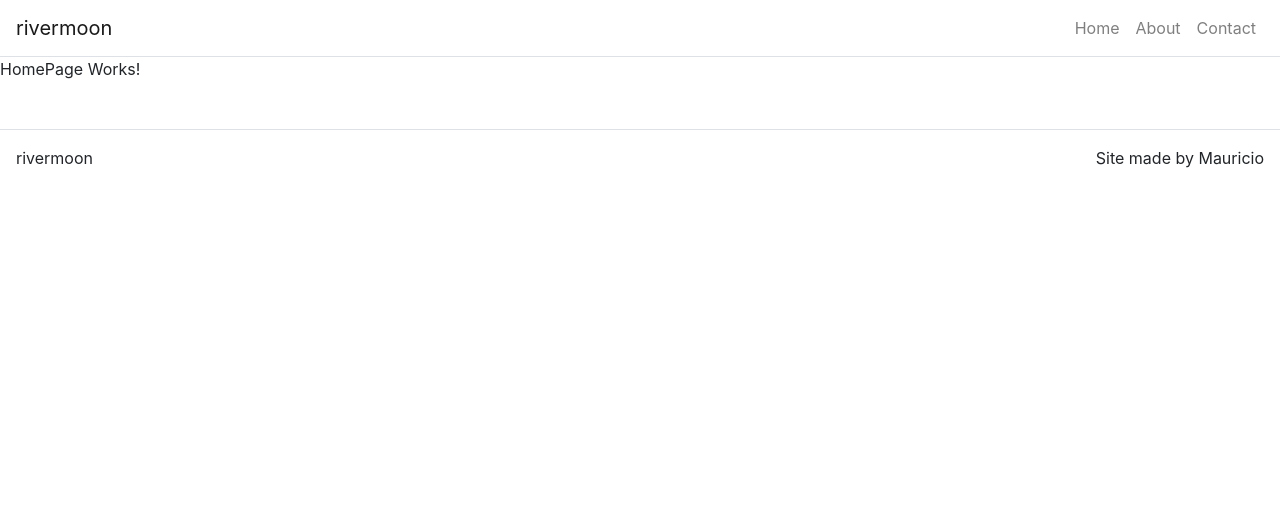
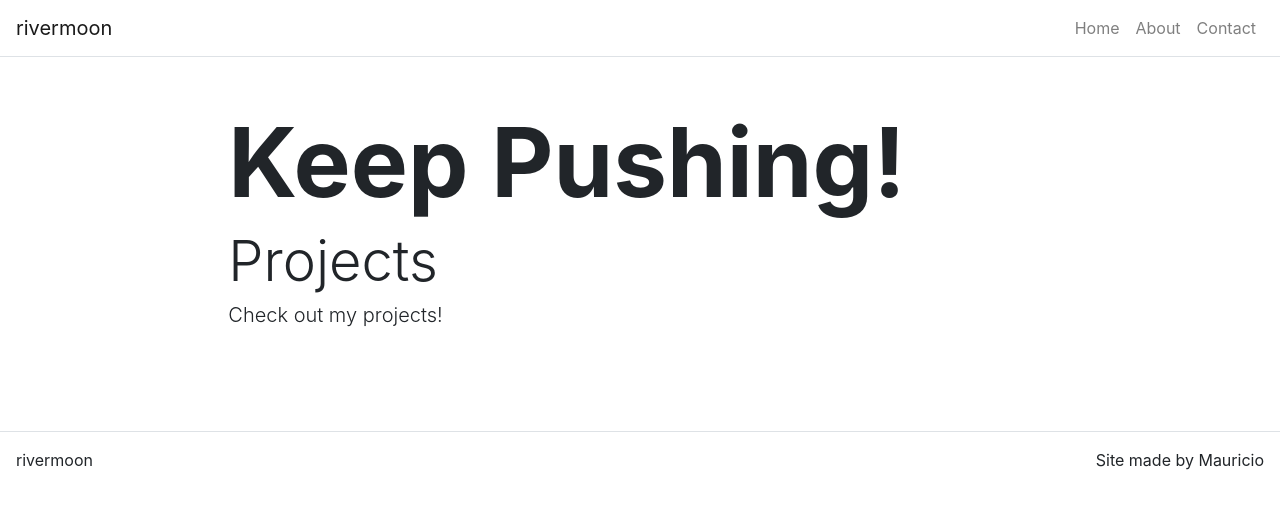
Before and after one commit to rivermoon21/mauricerivers.github.io, a React (Create React App) app in the folder portfolio-site/: page / in a window 1280 px wide. Shown: the top 508 px of the page. Built offline with nearby package versions, Linux system fonts and the light colour scheme.

Commit message:
Added Hero, Jumbotron component to Homepage

```diff
--- /dev/null
+++ b/portfolio-site/src/components/Hero.js
@@ -0,0 +1,23 @@
+import React from 'react';
+import Jumbotron from 'react-bootstrap/Jumbotron';
+import Container from 'react-bootstrap/Container';
+import Row from 'react-bootstrap/Row';
+import Col from 'react-bootstrap/Col';
+
+function Hero(props) {
+  return (
+    <Jumbotron className="bg-transparent jumbotron-fluid p-0" >
+      <Container fluid={true}>
+        <Row className="justify-content-center py-5">
+          <Col md={8} sm={12}>
+            { props.title && <h1 className="display-1 font-weight-bolder" >{props.title}</h1> }
+            { props.subTitle && <h3 className="display-4 font-weight-light">{props.subTitle}</h3> }
+            { props.text && <h3 className="lead font-weight-light" >{props.text}</h3> }
+          </Col>
+        </Row>
+      </Container>
+    </Jumbotron>
+  );
+}
+
+export default Hero;
--- a/portfolio-site/src/pages/HomePage.js
+++ b/portfolio-site/src/pages/HomePage.js
@@ -1,8 +1,9 @@
 import React from 'react';
+import Hero from '../components/Hero'
 
 function HomePage(props) {
   return (
-    <p>HomePage Works!</p>
+    <Hero title={props.title} subTitle={props.subTitle} text={props.text} />
   );
 }
 
```
